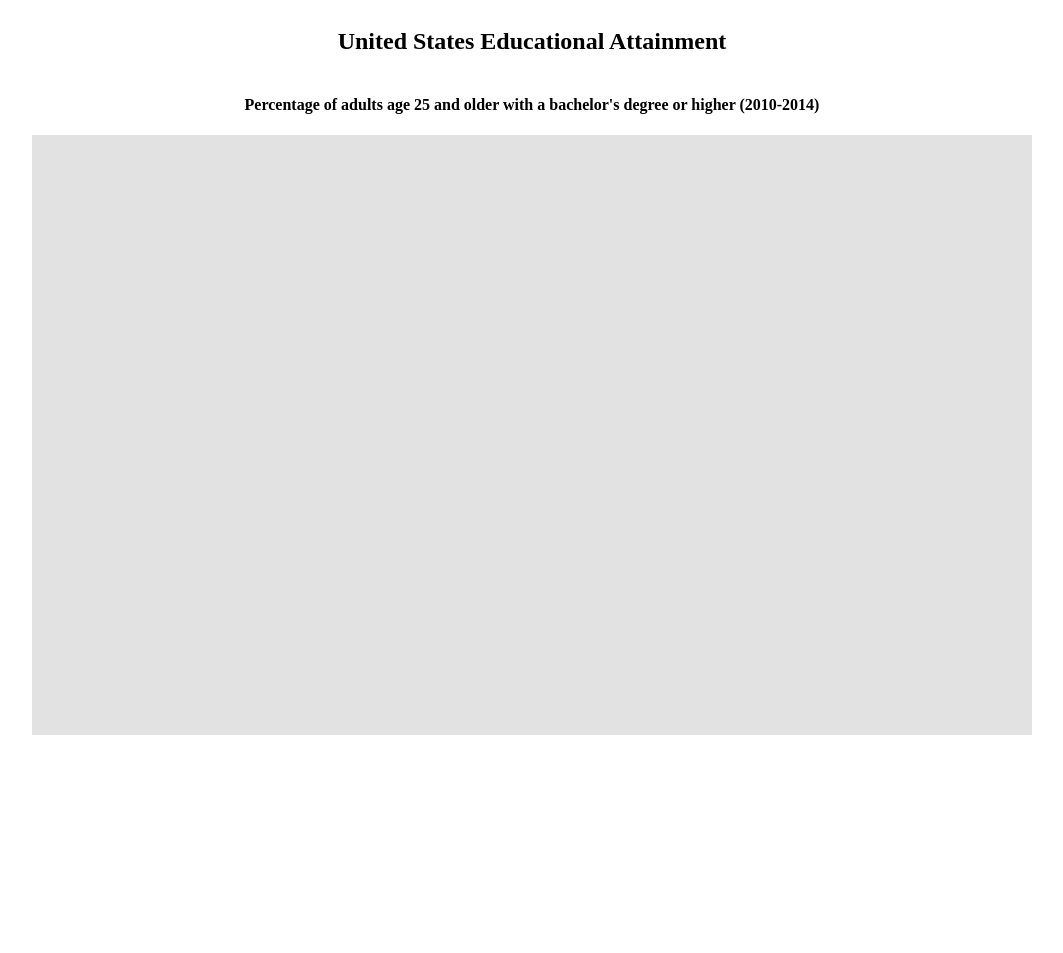
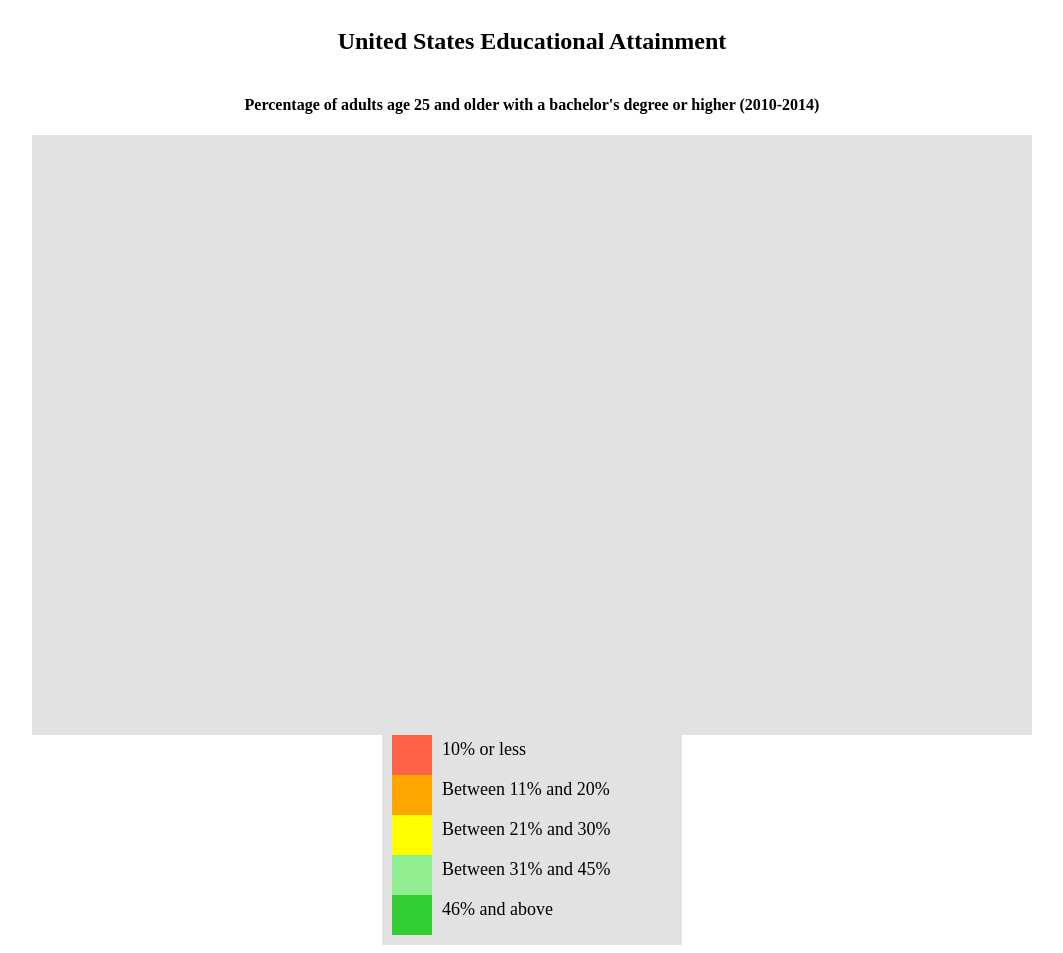
Before and after one commit to pcbennett108/FreeCC-ChoroplethMap, a plain HTML site: page index.html in a window 1280 px wide. Shown: the whole page, without its empty margins (108-1171 px from the left). Before the commit the page ends 800 px from the top, so only its background shows below. Drawn offline with nearby package versions, Linux system fonts and the light colour scheme; no server answers.

Commit message:
Add legend for UserStories 8 & 9

```diff
--- a/index.html
+++ b/index.html
@@ -16,6 +16,28 @@
       (2010-2014)
     </h4>
     <svg id="canvas"></svg>
+    <svg id="legend">
+      <g>
+        <rect x="10" y="0" width="40" height="40" fill="tomato"></rect>
+        <text x="60" y="20" fill="Black">10% or less</text>
+      </g>
+      <g>
+        <rect x="10" y="40" width="40" height="40" fill="orange"></rect>
+        <text x="60" y="60" fill="Black">Between 11% and 20%</text>
+      </g>
+      <g>
+        <rect x="10" y="80" width="40" height="40" fill="yellow"></rect>
+        <text x="60" y="100" fill="Black">Between 21% and 30%</text>
+      </g>
+      <g>
+        <rect x="10" y="120" width="40" height="40" fill="lightgreen"></rect>
+        <text x="60" y="140" fill="Black">Between 31% and 45%</text>
+      </g>
+      <g>
+        <rect x="10" y="160" width="40" height="40" fill="limegreen"></rect>
+        <text x="60" y="180" fill="Black">46% and above</text>
+      </g>
+    </svg>
   </body>
   <script defer src="/script.js"></script>
   <script src="https://cdn.freecodecamp.org/testable-projects-fcc/v1/bundle.js"></script>
--- a/style.css
+++ b/style.css
@@ -17,3 +17,9 @@ svg {
   min-width: 1000px;
   min-height: 600px;
 }
+
+#legend {
+  font-size: 18px;
+  text-align: center;
+  min-height: 210px;
+}
```
